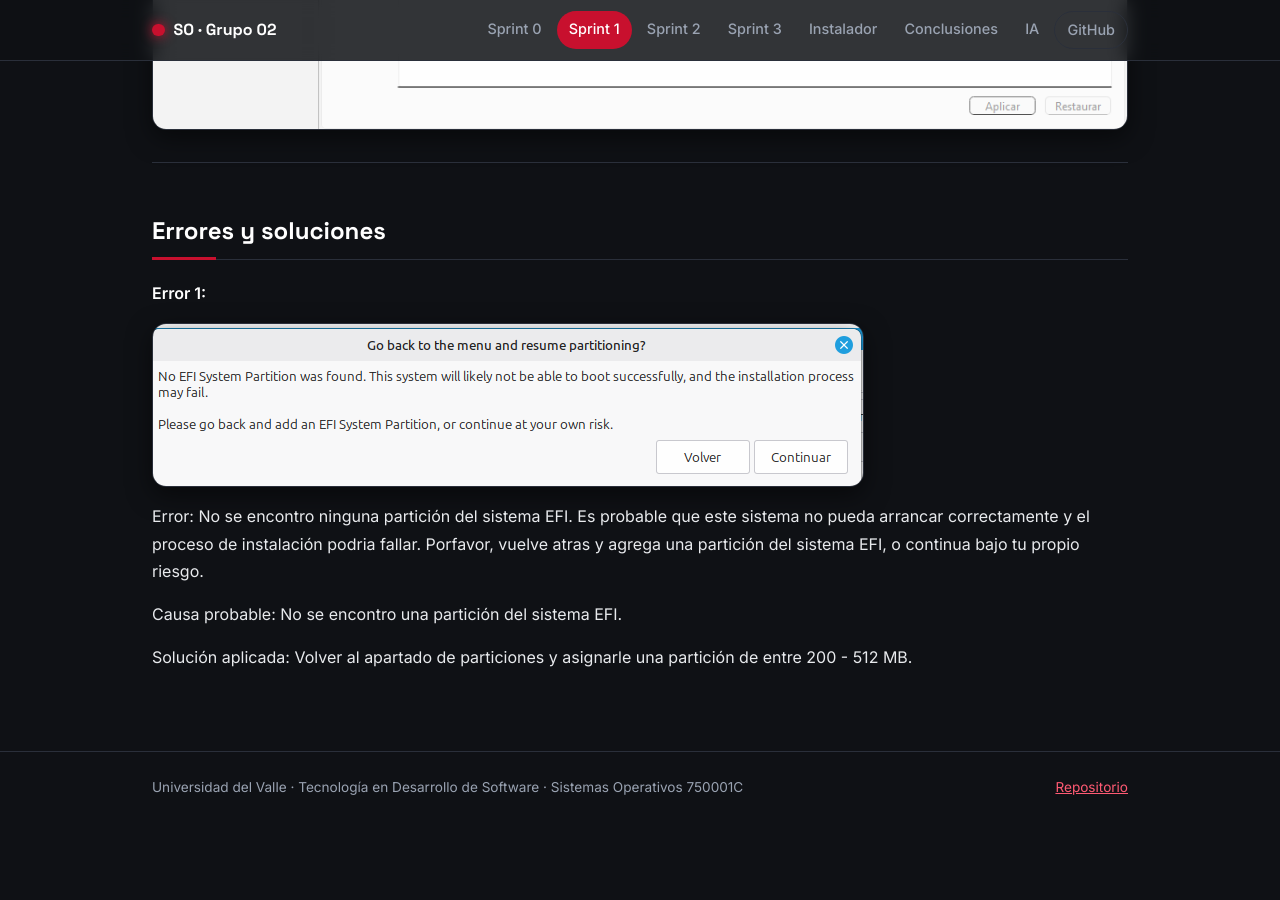
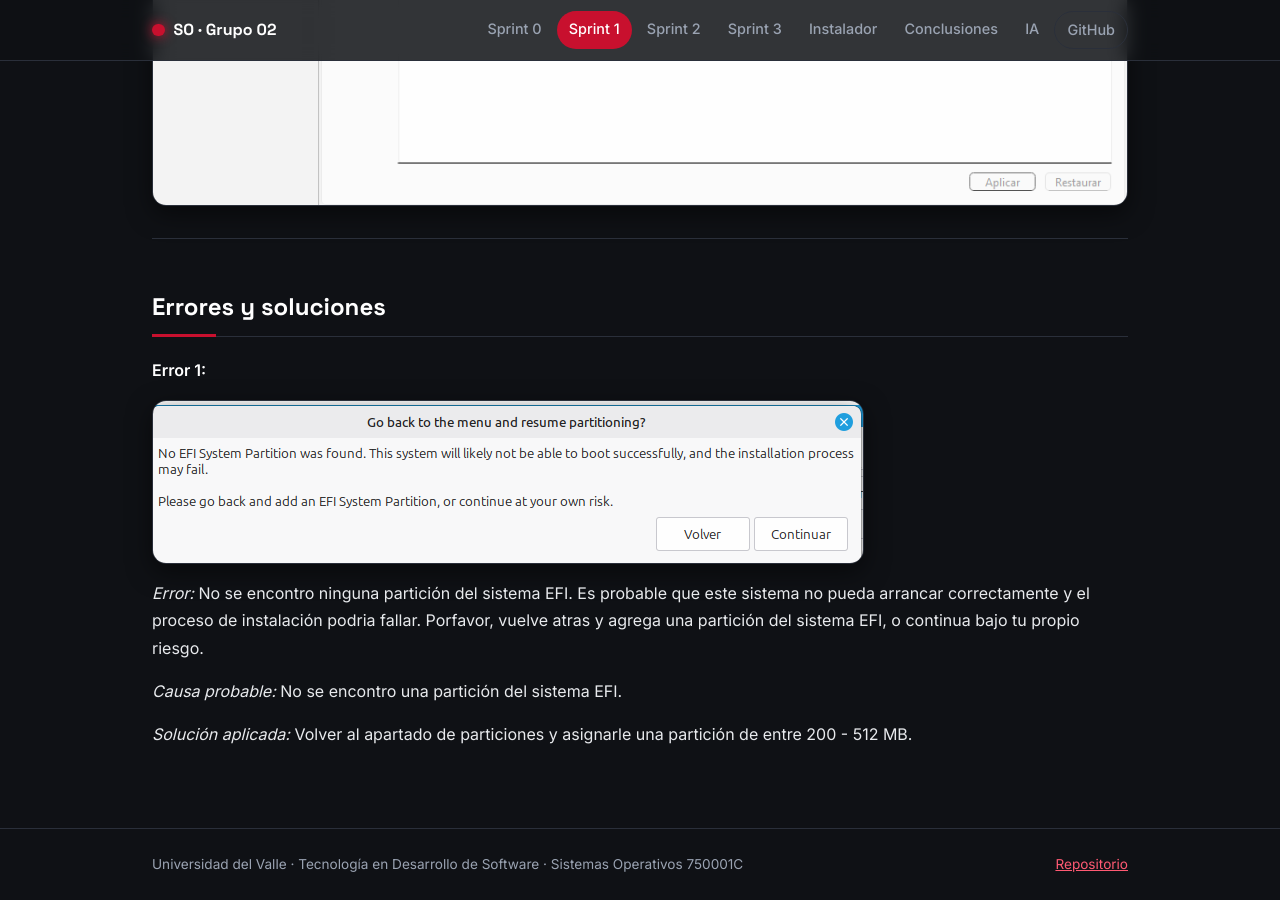
Before and after one commit to M1GU3L10R/proyecto-so-g02, a Jekyll site: the page built from sprint-1.md, in a window 1280 px wide and 900 px high, scrolled down 14042 px. Built offline with Jekyll 4.4.1, drawn with Linux system fonts in a browser that asks for light colours; our own code applies the rules of GitHub Pages for plain Markdown files; before the commit the page ends 14866 px from its top, so only the background shows below that; part of the change alters nothing that is shown.

Commit message:
correciones de orden GitPage

```diff
--- a/sprint-1.md
+++ b/sprint-1.md
@@ -16,7 +16,9 @@ Cuando tengan el video, borren la línea de arriba y pegan aquí el código de I
 
 1. **Referencia del docente:**
    [Consultar documento PDF](https://campusvirtual.univalle.edu.co/moodle/pluginfile.php/5371733/mod_resource/content/1/Proyecto%20Final%20Sistemas%20Operativos%202026%20Sem_2_V11.pdf)
+
    [Consultar proyecto de referencia](https://joalcasta-uv.github.io/so-proyecto-final-demo/sprint-1.html)
+
    [Consultar guía PDF](https://campusvirtual.univalle.edu.co/moodle/pluginfile.php/5371014/mod_resource/content/1/2.%20Guia_Particionamiento_y_Sistemas_de_Archivos.pdf)
 2. **Lo que investigamos y adaptamos:** Investigamos el proceso de instalación de Linux Mint 22.3 Cinnamon en una máquina virtual utilizando Oracle VirtualBox. También consultamos información sobre los requisitos de hardware, la asignación de memoria RAM y procesadores, la configuración gráfica y el particionado manual del disco.
 3. **Evidencias:** los cinco puntos siguientes.
@@ -170,6 +172,7 @@ ssh faver@192.168.56.102
 
 ![Comando de conexion en consola](img/ssh-conexion.png)
 
+
 **prueba en la conexion ssh:** Como prueba creamos y enviamos un archivo TXT con el texto "Hola" desde la VM grafica hacia la VM consola:
 
 ![Prueba: enviar archivo TXT de VM grafica a VM consola](img/prueba-de-ssh-1.png)
@@ -196,9 +199,9 @@ ssh faver@192.168.56.102
 
 ![Error de partición EFI](img/error.png)
 
-Error: No se encontro ninguna partición del sistema EFI. Es probable que este sistema no pueda arrancar correctamente y el proceso de instalación podria fallar.
+*Error:* No se encontro ninguna partición del sistema EFI. Es probable que este sistema no pueda arrancar correctamente y el proceso de instalación podria fallar.
 Porfavor,  vuelve atras y agrega una partición del sistema EFI, o continua bajo tu propio riesgo.
 
-Causa probable: No se encontro una partición del sistema EFI.
+*Causa probable:* No se encontro una partición del sistema EFI.
 
-Solución aplicada: Volver al apartado de particiones y asignarle una partición de entre 200 - 512 MB.
+*Solución aplicada:* Volver al apartado de particiones y asignarle una partición de entre 200 - 512 MB.
```
